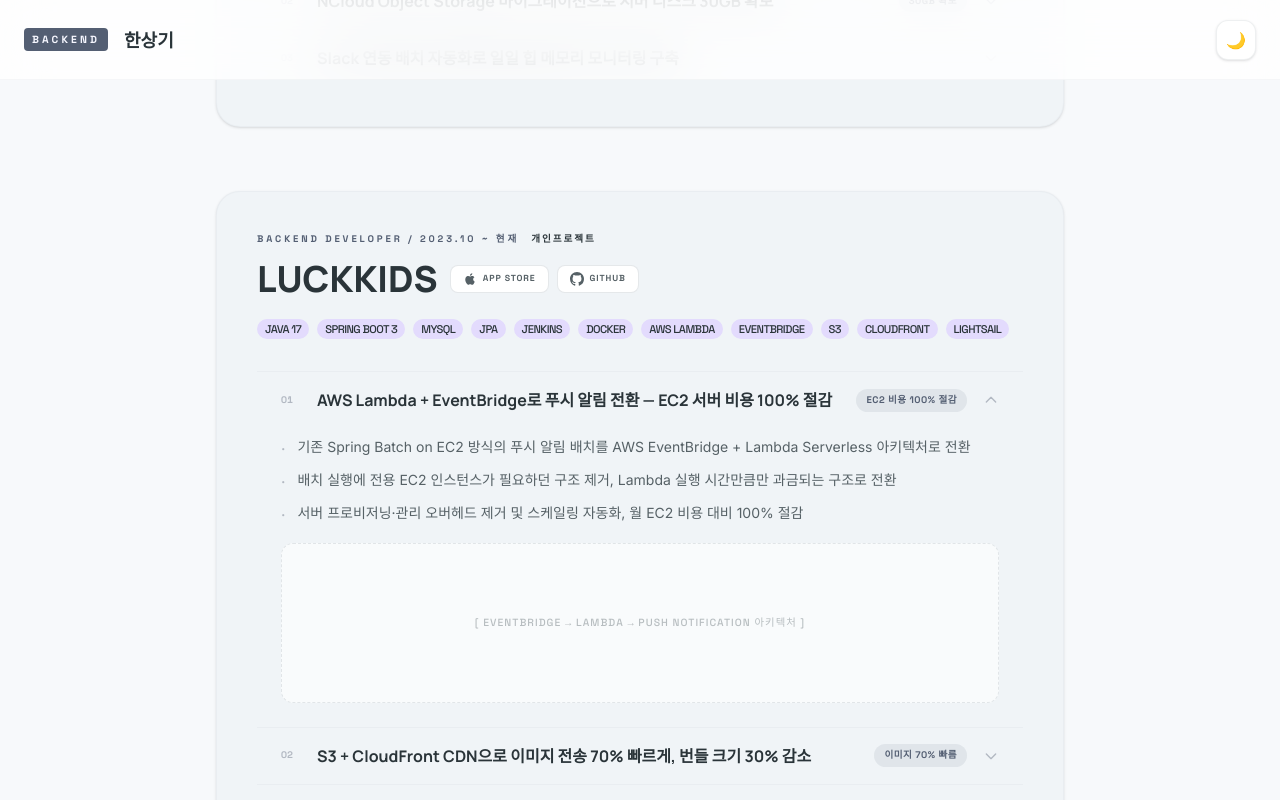
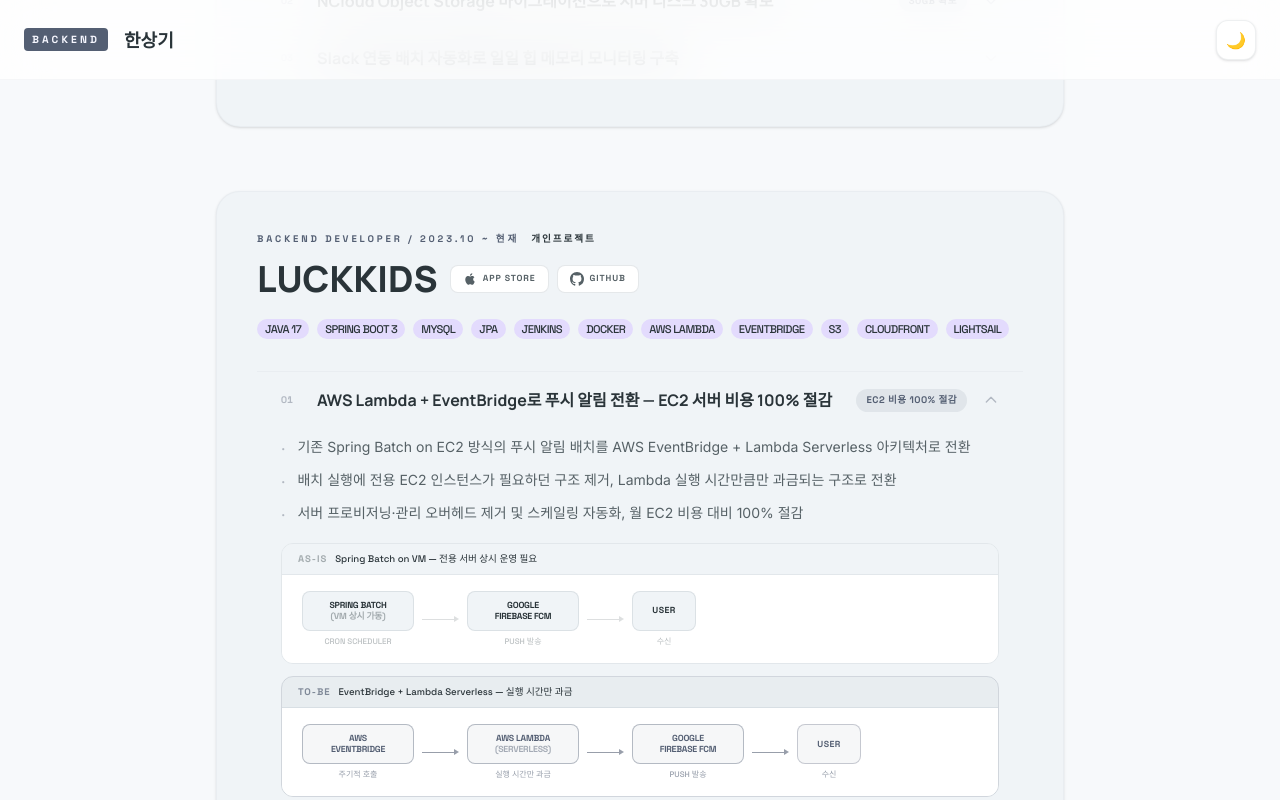
Before and after one commit to SangkiHan/portfolio, a React (Vite) app: page / in a window 1280 px wide. Both pictures are taken after a click on the button 640 px from the left and 2043 px from the top of the page. Shown: the part 1643-2443 px from the top of the page. Built offline with nearby package versions, Linux system fonts and the light colour scheme.

Commit message:
feat: 럭키즈 람다

```diff
--- a/src/projects/luckkids/data.tsx
+++ b/src/projects/luckkids/data.tsx
@@ -22,11 +22,91 @@
       '서버 프로비저닝·관리 오버헤드 제거 및 스케일링 자동화, 월 EC2 비용 대비 100% 절감',
     ],
     diagram: (
-      <div className="mt-4 rounded-xl border border-dashed border-outline-variant/30 bg-surface-lowest/60 h-40 flex items-center justify-center">
-        {/* TODO: EventBridge + Lambda 푸시 알림 아키텍처 다이어그램 */}
-        <span className="font-space text-[0.65rem] text-on-variant/40 uppercase tracking-widest">
-          [ EventBridge → Lambda → Push Notification 아키텍처 ]
-        </span>
+      <div className="mt-4 flex flex-col gap-3">
+        {/* AS-IS */}
+        <div className="rounded-xl border border-outline-variant/20 overflow-hidden">
+          <div className="px-4 py-2 bg-surface-low border-b border-outline-variant/20 flex items-center gap-2">
+            <span className="font-space font-bold text-[0.6rem] uppercase tracking-widest text-on-variant/50">AS-IS</span>
+            <span className="font-space text-[0.6rem] text-on-surface">Spring Batch on VM — 전용 서버 상시 운영 필요</span>
+          </div>
+          <div className="bg-surface-lowest px-5 py-4 overflow-x-auto">
+            <div className="flex items-center gap-2 min-w-max">
+              <div className="flex flex-col items-center gap-1">
+                <div className="w-28 h-10 rounded-lg border border-outline-variant/30 bg-surface-low flex items-center justify-center px-1 text-center">
+                  <span className="font-space font-bold text-[0.55rem] uppercase tracking-tight text-on-surface leading-tight">Spring Batch<br/><span className="text-on-variant/50">(VM 상시 가동)</span></span>
+                </div>
+                <span className="font-space text-[0.5rem] text-on-variant/40 uppercase">Cron Scheduler</span>
+              </div>
+              <div className="flex items-center opacity-40">
+                <div className="w-8 h-px bg-on-variant/50" />
+                <div className="w-0 h-0 border-t-[3px] border-t-transparent border-b-[3px] border-b-transparent border-l-[5px] border-l-on-variant/50" />
+              </div>
+              <div className="flex flex-col items-center gap-1">
+                <div className="w-28 h-10 rounded-lg border border-outline-variant/30 bg-surface-low flex items-center justify-center px-1 text-center">
+                  <span className="font-space font-bold text-[0.55rem] uppercase tracking-tight text-on-surface leading-tight">Google<br/>Firebase FCM</span>
+                </div>
+                <span className="font-space text-[0.5rem] text-on-variant/40 uppercase">Push 발송</span>
+              </div>
+              <div className="flex items-center opacity-40">
+                <div className="w-8 h-px bg-on-variant/50" />
+                <div className="w-0 h-0 border-t-[3px] border-t-transparent border-b-[3px] border-b-transparent border-l-[5px] border-l-on-variant/50" />
+              </div>
+              <div className="flex flex-col items-center gap-1">
+                <div className="w-16 h-10 rounded-lg border border-outline-variant/30 bg-surface-low flex items-center justify-center">
+                  <span className="font-space font-bold text-[0.55rem] uppercase tracking-wider text-on-surface">User</span>
+                </div>
+                <span className="font-space text-[0.5rem] text-on-variant/40 uppercase">수신</span>
+              </div>
+            </div>
+          </div>
+        </div>
+        {/* TO-BE */}
+        <div className="rounded-xl border border-primary/20 overflow-hidden">
+          <div className="px-4 py-2 bg-primary/5 border-b border-primary/10 flex items-center gap-2">
+            <span className="font-space font-bold text-[0.6rem] uppercase tracking-widest text-primary/70">TO-BE</span>
+            <span className="font-space text-[0.6rem] text-on-surface">EventBridge + Lambda Serverless — 실행 시간만 과금</span>
+          </div>
+          <div className="bg-surface-lowest px-5 py-4 overflow-x-auto">
+            <div className="flex items-center gap-2 min-w-max">
+              <div className="flex flex-col items-center gap-1">
+                <div className="w-28 h-10 rounded-lg border border-primary/40 bg-primary/5 flex items-center justify-center px-1 text-center">
+                  <span className="font-space font-bold text-[0.55rem] uppercase tracking-tight text-primary leading-tight">AWS<br/>EventBridge</span>
+                </div>
+                <span className="font-space text-[0.5rem] text-primary/60 uppercase">주기적 호출</span>
+              </div>
+              <div className="flex items-center opacity-60">
+                <div className="w-8 h-px bg-primary" />
+                <div className="w-0 h-0 border-t-[3px] border-t-transparent border-b-[3px] border-b-transparent border-l-[5px] border-l-primary" />
+              </div>
+              <div className="flex flex-col items-center gap-1">
+                <div className="w-28 h-10 rounded-lg border border-primary/40 bg-primary/5 flex items-center justify-center px-1 text-center">
+                  <span className="font-space font-bold text-[0.55rem] uppercase tracking-tight text-primary leading-tight">AWS Lambda<br/><span className="text-primary/50">(Serverless)</span></span>
+                </div>
+                <span className="font-space text-[0.5rem] text-primary/60 uppercase">실행 시간만 과금</span>
+              </div>
+              <div className="flex items-center opacity-60">
+                <div className="w-8 h-px bg-primary" />
+                <div className="w-0 h-0 border-t-[3px] border-t-transparent border-b-[3px] border-b-transparent border-l-[5px] border-l-primary" />
+              </div>
+              <div className="flex flex-col items-center gap-1">
+                <div className="w-28 h-10 rounded-lg border border-primary/40 bg-primary/5 flex items-center justify-center px-1 text-center">
+                  <span className="font-space font-bold text-[0.55rem] uppercase tracking-tight text-primary leading-tight">Google<br/>Firebase FCM</span>
+                </div>
+                <span className="font-space text-[0.5rem] text-primary/60 uppercase">Push 발송</span>
+              </div>
+              <div className="flex items-center opacity-60">
+                <div className="w-8 h-px bg-primary" />
+                <div className="w-0 h-0 border-t-[3px] border-t-transparent border-b-[3px] border-b-transparent border-l-[5px] border-l-primary" />
+              </div>
+              <div className="flex flex-col items-center gap-1">
+                <div className="w-16 h-10 rounded-lg border border-primary/30 bg-primary/5 flex items-center justify-center">
+                  <span className="font-space font-bold text-[0.55rem] uppercase tracking-wider text-primary">User</span>
+                </div>
+                <span className="font-space text-[0.5rem] text-primary/60 uppercase">수신</span>
+              </div>
+            </div>
+          </div>
+        </div>
       </div>
     ),
   },
```
Also changed, not shown: 1 other file (tests, documents, lock files or other folders).
